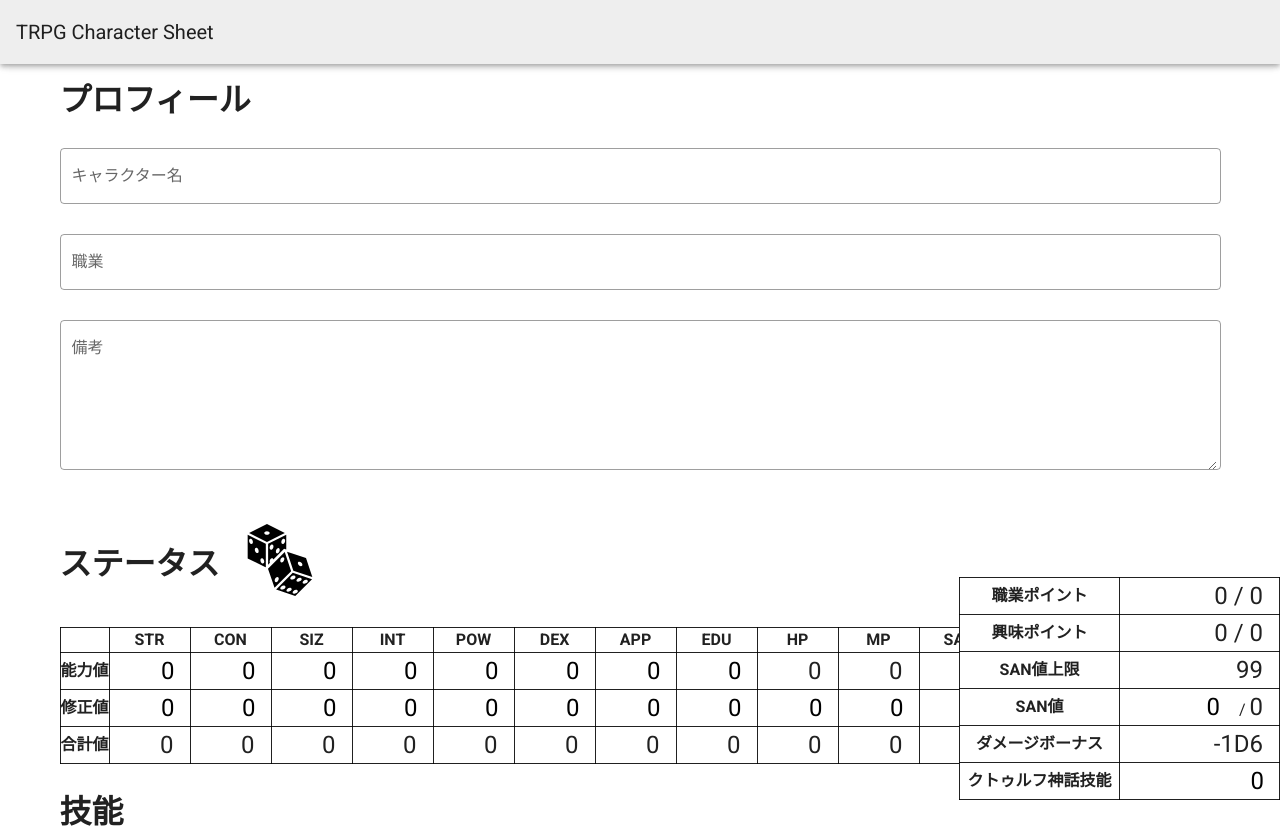
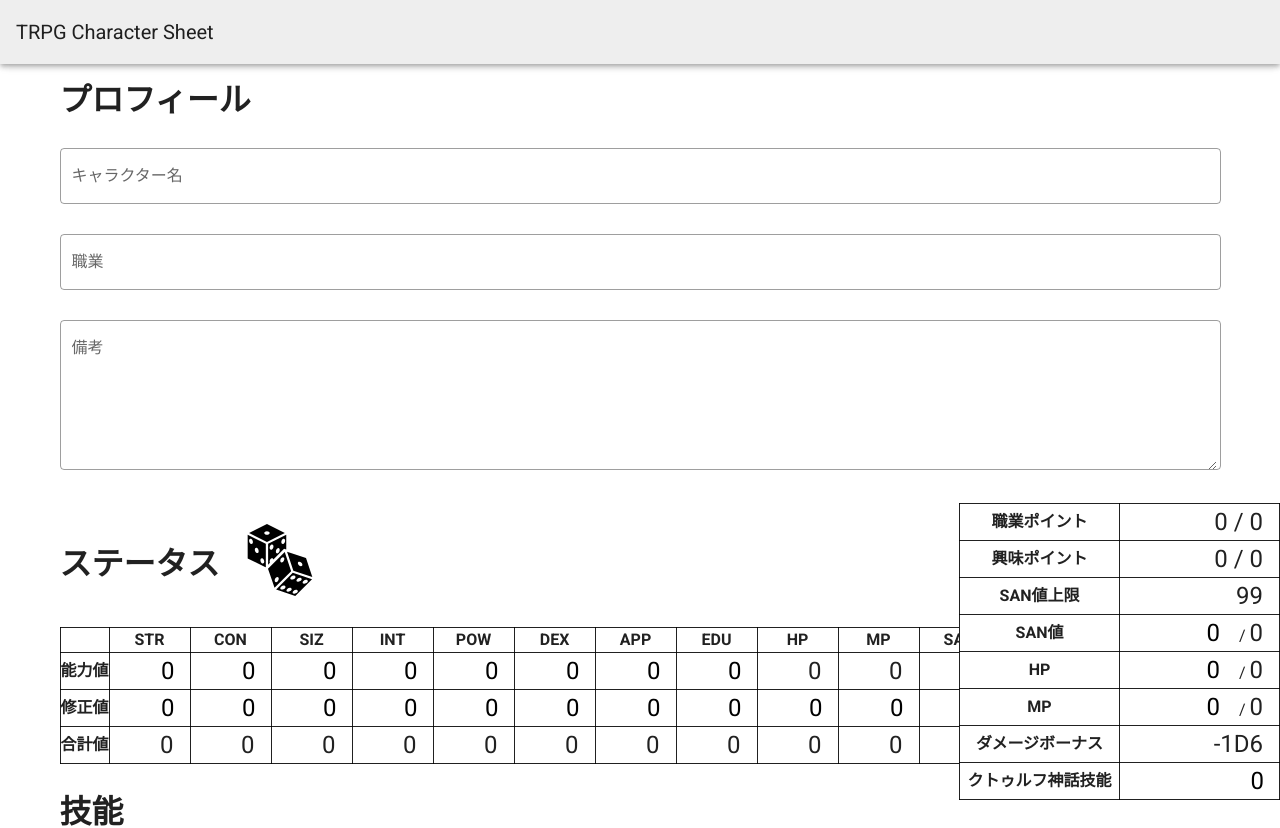
Before and after one commit to masayasviel/TRPG-character-sheet, a Vue app: page / in a window 1280 px wide. Shown: the top 828 px of the page. Built offline with nearby package versions, Linux system fonts and the light colour scheme.

Commit message:
add hp & mp

```diff
--- a/src/App.vue
+++ b/src/App.vue
@@ -57,6 +57,18 @@
           <th>SAN値</th>
           <td>
             <input type="number" class="input-status" :value="currentSanValue" min="0"> / <span class="non-input-status">{{ currentSanValue }}</span>
+          </td>
+        </tr>
+        <tr>
+          <th>HP</th>
+          <td>
+            <input type="number" class="input-status" :value="currentHPValue" min="0"> / <span class="non-input-status">{{ currentHPValue }}</span>
+          </td>
+        </tr>
+        <tr>
+          <th>MP</th>
+          <td>
+            <input type="number" class="input-status" :value="currentMPValue" min="0"> / <span class="non-input-status">{{ currentMPValue }}</span>
           </td>
         </tr>
         <tr>
@@ -189,6 +201,12 @@ export default class App extends Vue {
   get currentSanValue() {
     return Number(this.status.pow)*5+Number(this.fixStatus.san);
   }
+  get currentHPValue() {
+    return Math.ceil((Number(this.status.con) + Number(this.status.siz)) / 2)+Number(this.fixStatus.hp);
+  }
+  get currentMPValue() {
+    return Number(this.status.pow) + Number(this.fixStatus.mp);
+  }
 
   // methods
   /**
```
Also changed, not shown: 7 other files (tests, documents, lock files or other folders).
